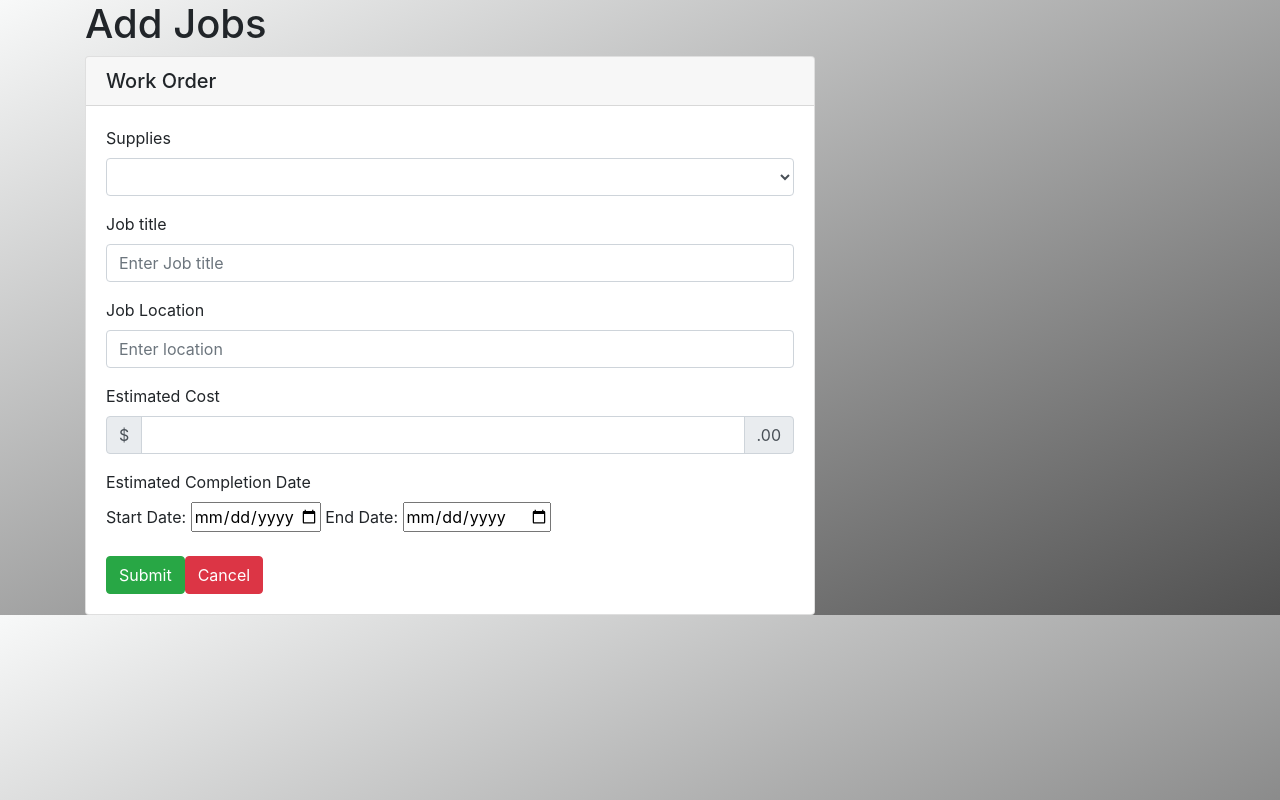
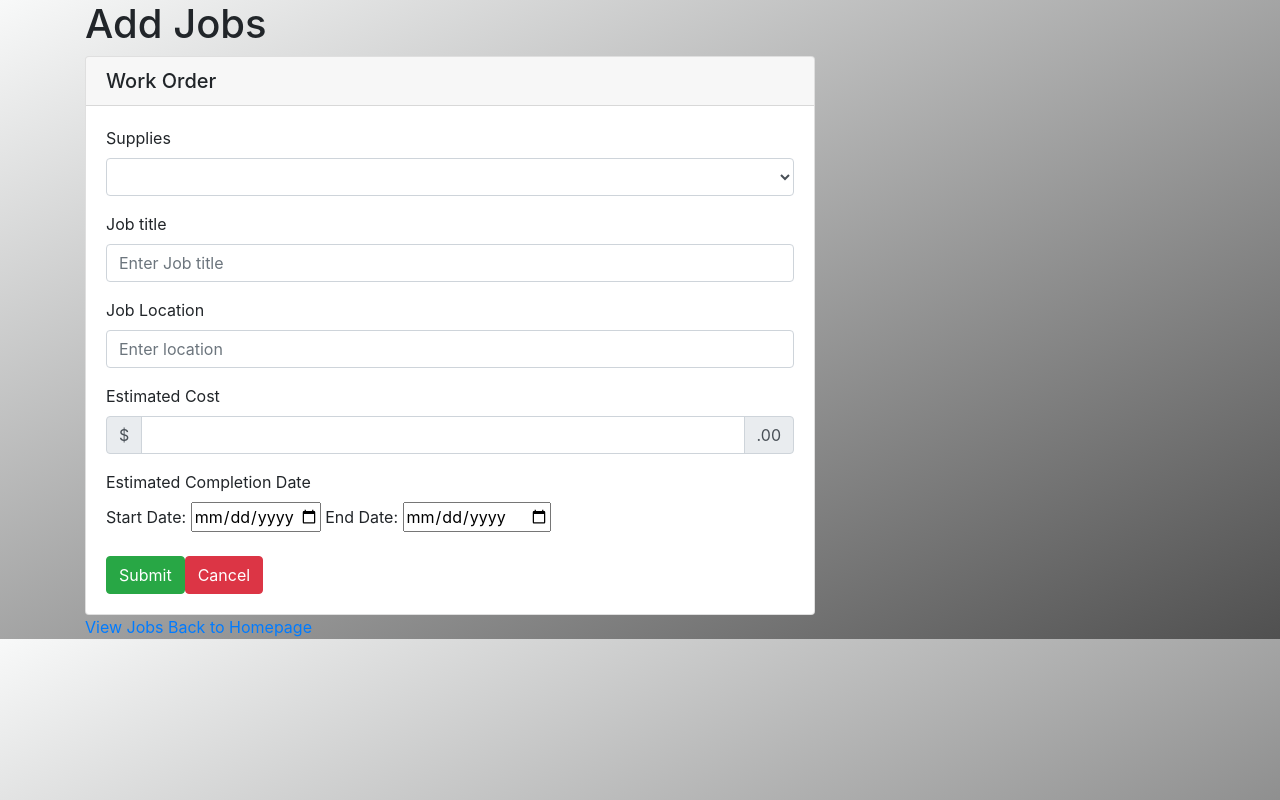
Before and after one commit to ConsTructionGang/FrontEnd, an Angular app: page /addjobs in a window 1280 px wide. Built offline with nearby package versions, Linux system fonts and the light colour scheme.

Commit message:
added viewjobs route in addjobs

```diff
--- a/src/app/jobs/addjobs/addjobs.component.html
+++ b/src/app/jobs/addjobs/addjobs.component.html
@@ -52,4 +52,6 @@
   </div>
   </div>
   </div>
+  <a routerLink="/viewjobs"> View Jobs </a>
+  <a href="#"> Back to Homepage </a>
   </div>
```
